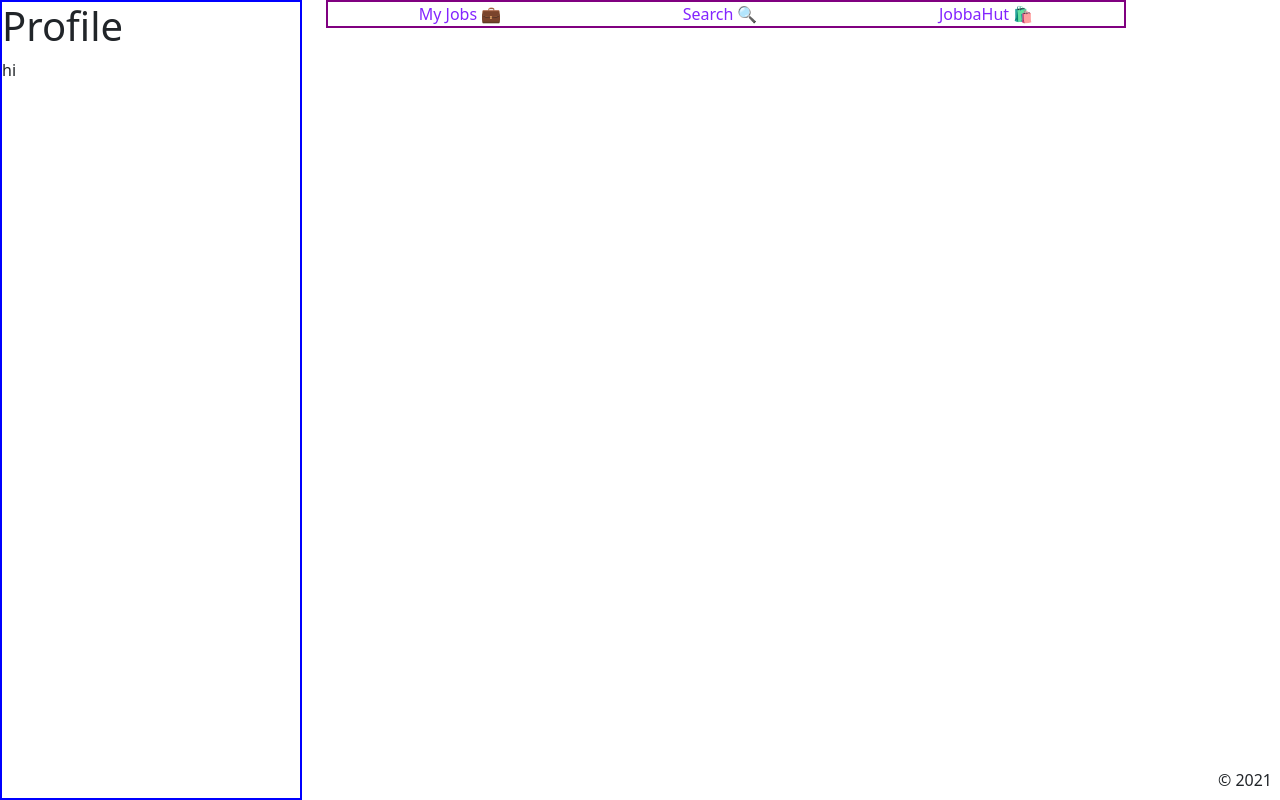
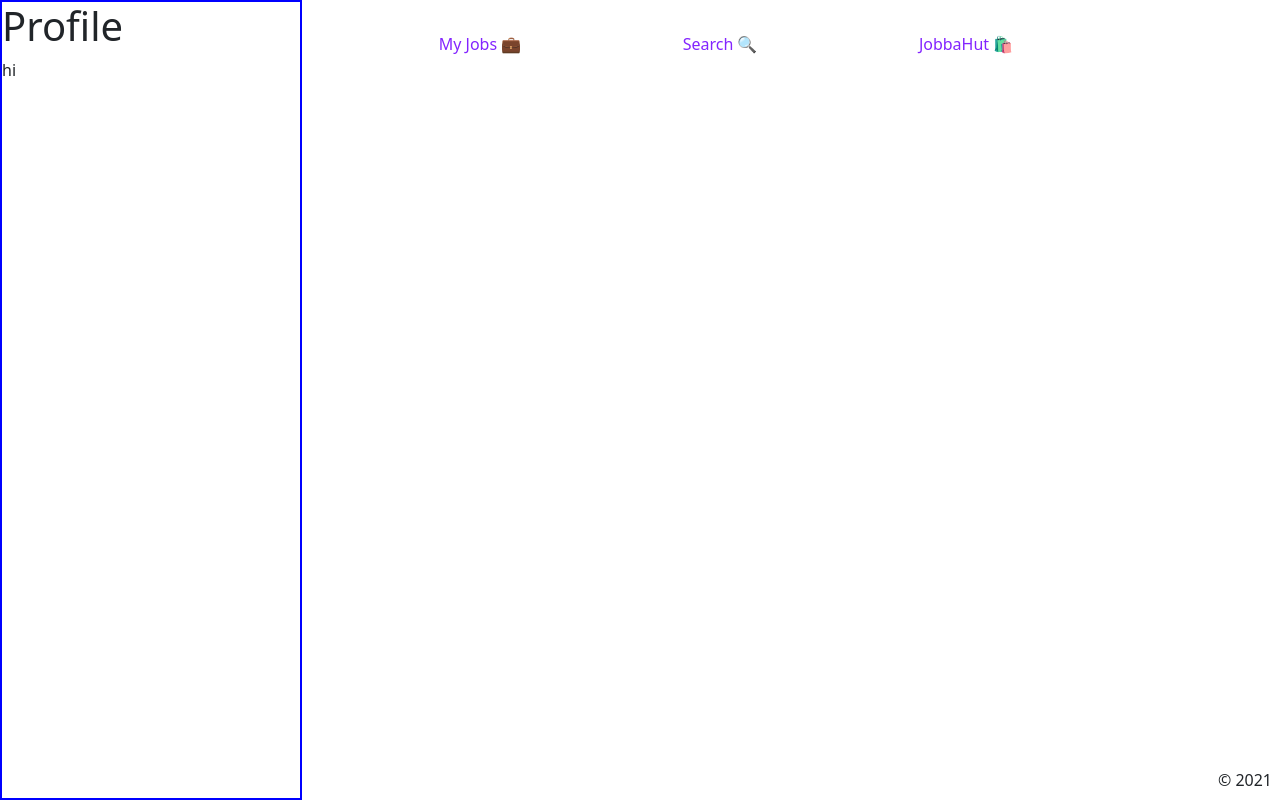
Before and after one commit to AdilIqbal95/Career_App, a React app in the folder react-client/: page / in a window 1280 px wide. Built offline with nearby package versions, Linux system fonts and the light colour scheme; a web font is replaced by a local one.

Commit message:
:lipstick: add padding, remove test border

```diff
--- a/react-client/src/layout/_layout.scss
+++ b/react-client/src/layout/_layout.scss
@@ -4,7 +4,7 @@ nav {
     justify-content: space-around;
     align-items: center;
     z-index: 1;
-    border: solid 2px purple;
+    padding: 2rem;
 
     a {
         color: rgb(131, 36, 255);
```
